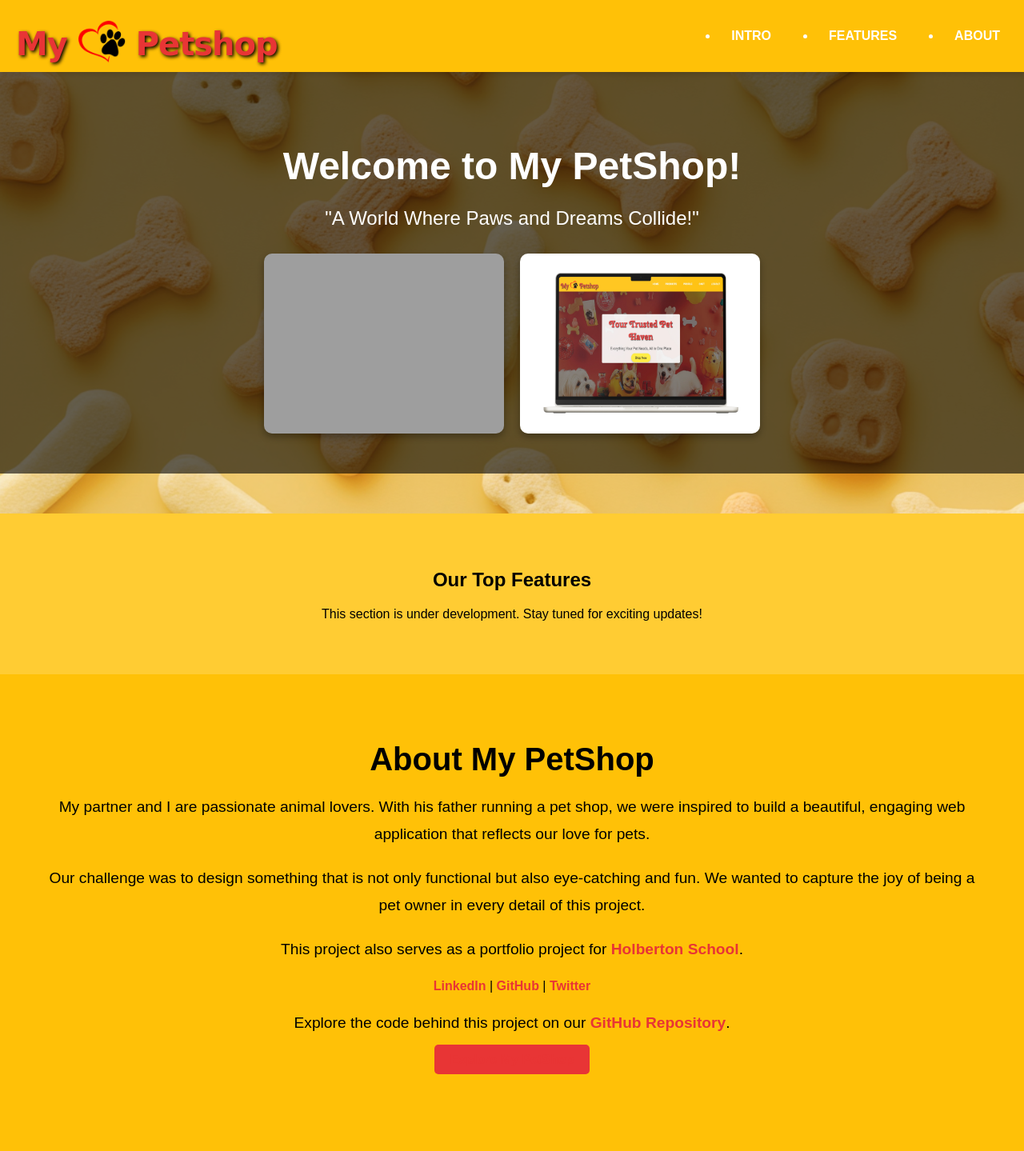
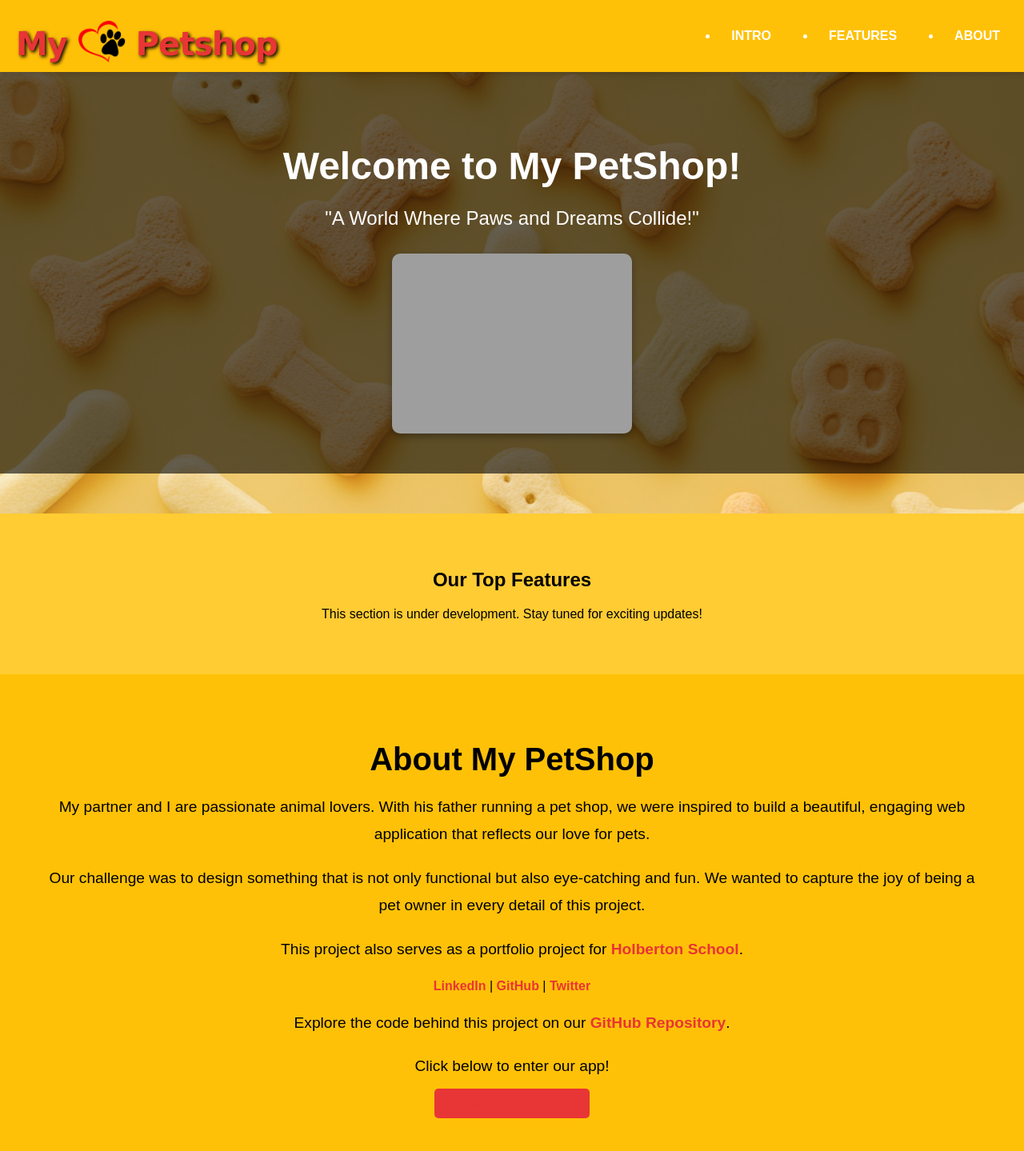
Before and after one commit to anibalfuentesrod/My-PetShop, a Django app: page /landing-page/ in a window 1280 px wide. Shown: the whole page at 80% size. Before the commit the page ends 1343 px from the top, so only its background shows below. Run offline with Django 5.2, Linux system fonts and the light colour scheme; grey boxes are pictures that could not be loaded.

Commit message:
Update landing_page.html

```diff
--- a/myapp/templates/landing_page.html
+++ b/myapp/templates/landing_page.html
@@ -50,7 +50,6 @@
             <p>"A World Where Paws and Dreams Collide!"</p>
             <div class="image-container">
                 <img src="{% static 'images/petshop1.png' %}" alt="PetShop Image 1">
-                <img src="{% static 'images/petshop2.png' %}" alt="PetShop Image 2">
             </div>
         </div>
     </section>
@@ -84,6 +83,9 @@
         <p>
             Explore the code behind this project on our <a href="#" target="_blank">GitHub Repository</a>.
         </p>
+        <p>
+            Click below to enter our app!
+        </p>
         <a
             href="{% url 'index' %}" class="button">Explore My PetShop
         </a>
```
